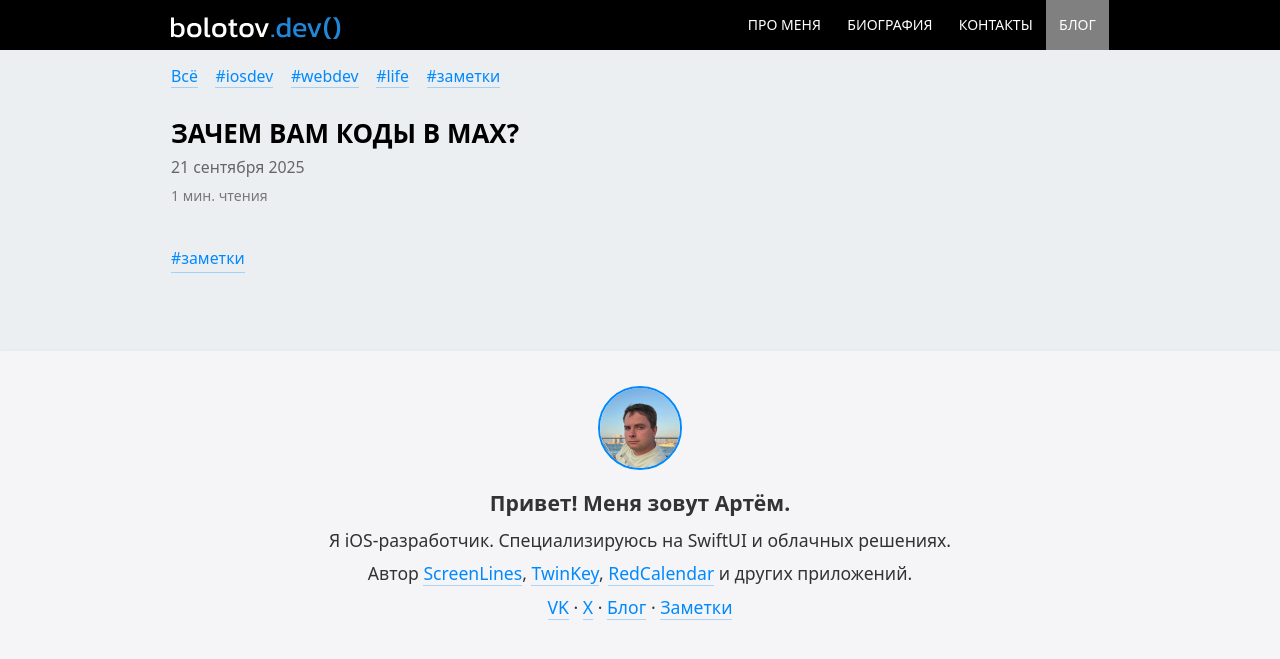
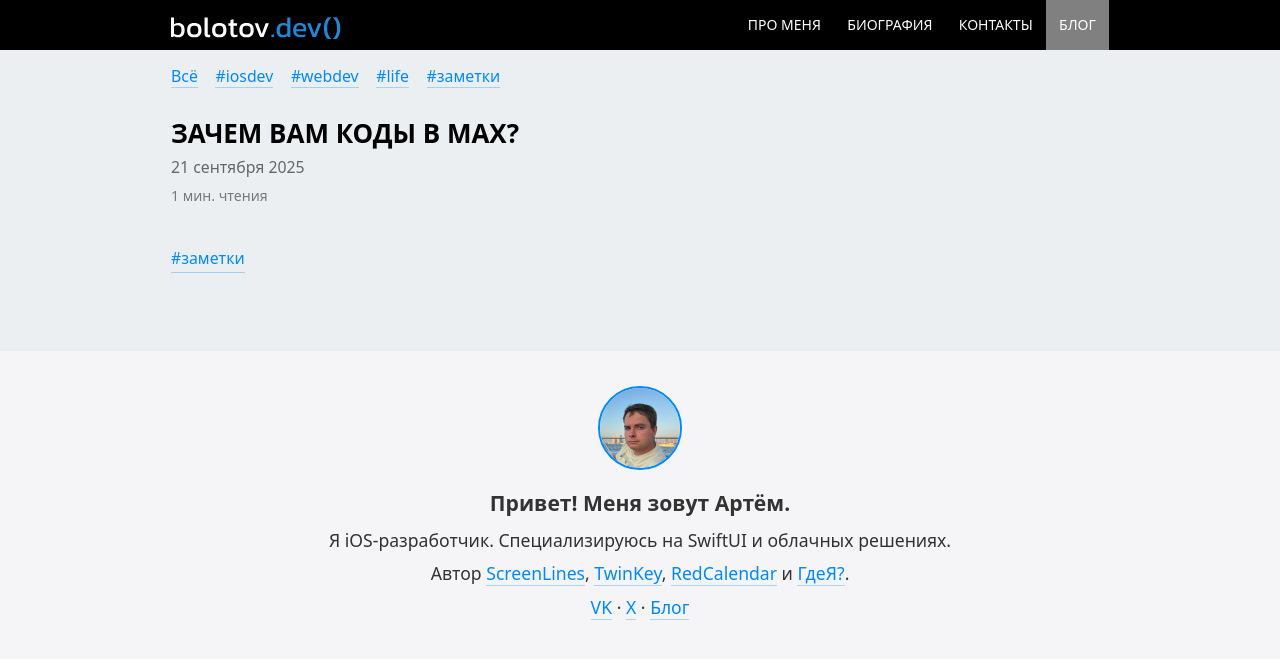
Before and after one commit to artembolotov/artembolotov.github.io, a Jekyll site: the page built from blog/_posts/2025-09-21-codes-in-max.md, in a window 1280 px wide. Shown: the top 659 px of the page. Built offline with Jekyll 4.4.1, drawn with Linux system fonts in a browser that asks for light colours.

Commit message:
Blog footer changed

```diff
--- a/_includes/author-footer.html
+++ b/_includes/author-footer.html
@@ -3,7 +3,7 @@
     <img src="/blog/img/avatar.jpg" alt="Артём Болотов" class="avatar" loading="lazy">
     <p class="greeting">Привет! Меня зовут Артём.</p>
     <p class="bio">Я iOS-разработчик. Специализируюсь на&nbsp;SwiftUI и&nbsp;облачных решениях.</p>
-    <p class="projects">Автор <a href="https://screenlines.app" target="_blank">ScreenLines</a>, <a href="https://twinkey.app" target="_blank">TwinKey</a>, <a href="https://calendar.red" target="_blank">RedCalendar</a> и&nbsp;других приложений.</p>
-    <p class="social"><span data-gdeya-ru="" data-gdeya-intl="WwVFERNXVg8UDxARCRIIHx1fCRcRGAZAUV8YBAsIVgBARFdbBQsJFhVdRhAWEwUXHgRGDRBpBQgEFwoQDntYFBAEHhNTXQ4ZBlpFu9YS"></span><a href="https://vk.com/artembolotov" target="_blank">VK</a> · <a href="https://twitter.com/artembolotov" target="_blank">X</a> · <a href="https://t.me/bolotovblog" target="_blank">Блог</a> · <a href="https://t.me/bolotov_logs" target="_blank">Заметки</a></p>
+    <p class="projects">Автор <a href="https://screenlines.app" target="_blank">ScreenLines</a>, <a href="https://twinkey.app" target="_blank">TwinKey</a>, <a href="https://calendar.red" target="_blank">RedCalendar</a> и&nbsp;<a href="https://gdeya.bolotov.dev" target="_blank">ГдеЯ?</a>.</p>
+    <p class="social"><span data-gdeya-ru="" data-gdeya-intl="WwVFERNXVg8UDxARCRIIHx1fCRcRGAZAUV8YBAsIVgBARFdbBQsJFhVdRhAWEwUXHgRGDRBpBQgEFwoQDntYFBAEHhNTXQ4ZBlpFu9YS"></span><a href="https://vk.com/artembolotov" target="_blank">VK</a> · <a href="https://twitter.com/artembolotov" target="_blank">X</a> · <a href="https://t.me/bolotovblog" target="_blank">Блог</a></p>
   </div>
 </div>
```
